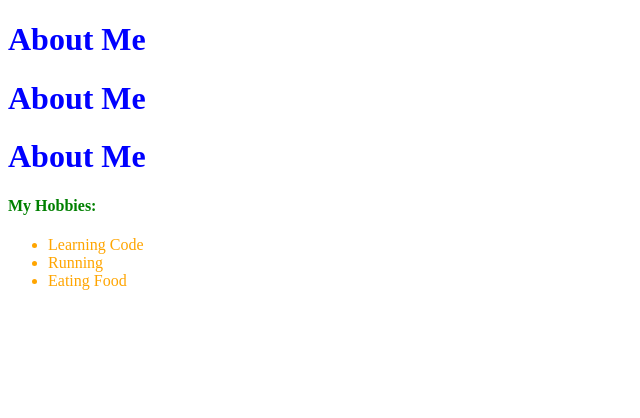
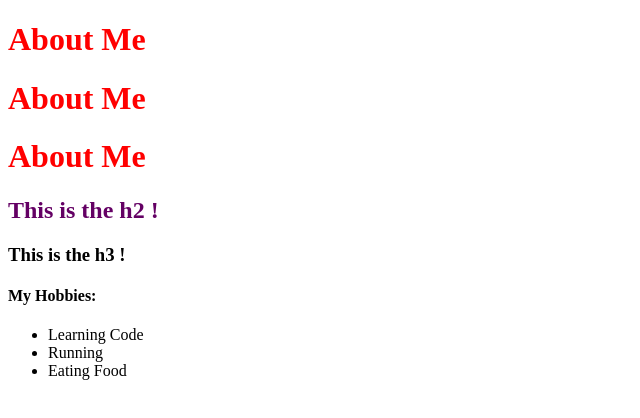
Before and after one commit to jacurtis813/second-lesson, a plain HTML site: page index.html in a window 1280 px wide. Shown: the whole page, without its empty margins (0-640 px from the left). Drawn offline with Linux system fonts and the light colour scheme.

Commit message:
Apply color in CSS. Multiple ways to color. RGB, hexidecimal, and by name.

```diff
--- a/assets/css/style.css
+++ b/assets/css/style.css
@@ -1,11 +1,9 @@
+/* THis is how to comment */
+
 h1 {
-    color: blue;
+    color: #ff0000;
 }
 
-li {
-    color: orange;
+h2 {
+    color: rgb(100, 0, 100)
 }
-
-h4 {
-    color: green;
-}
--- a/index.html
+++ b/index.html
@@ -11,6 +11,10 @@
     <h1>About Me</h1>
     <h1>About Me</h1>
 
+    <h2>This is the h2 !</h2>
+
+    <h3>This is the h3 !</h3>
+
     <h4>My Hobbies:</h4>
     <ul>
         <li>Learning Code</li>
```
Also changed, not shown: 1 other file.
